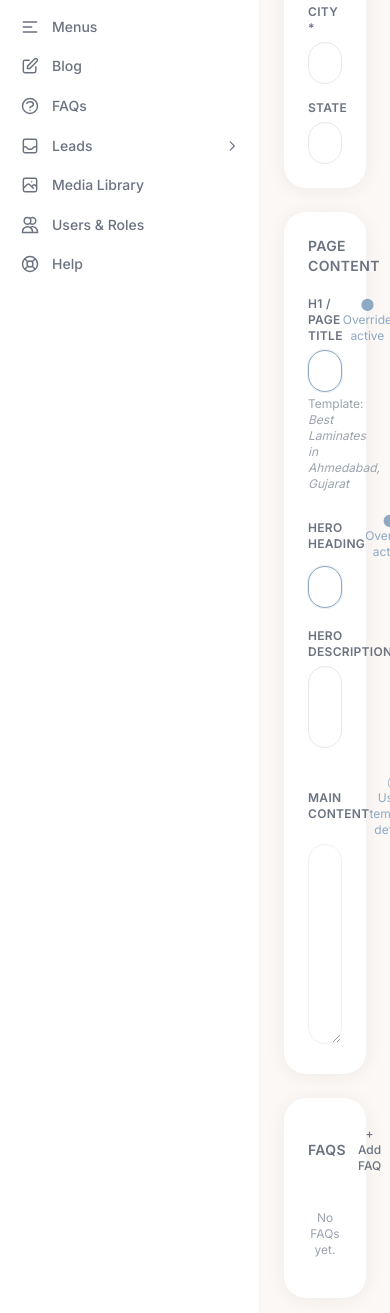
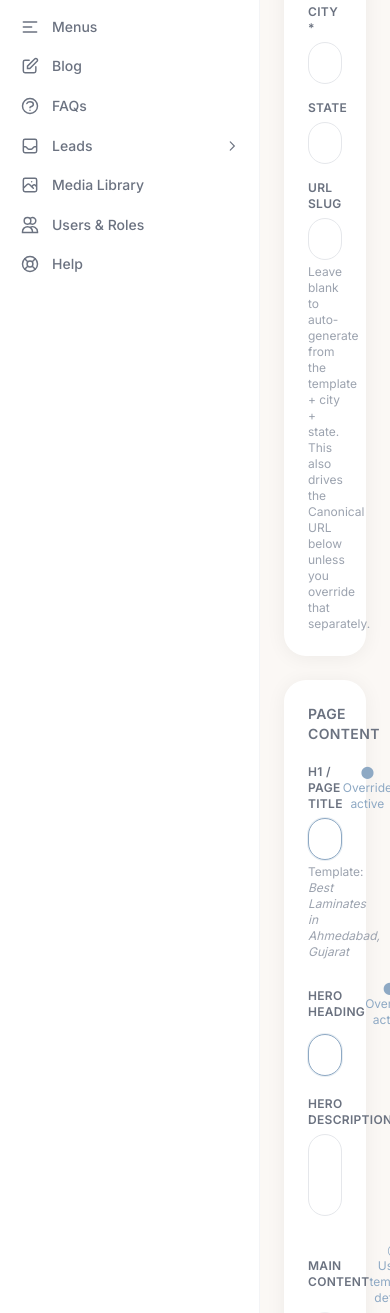
Before and after one commit to mgohel3/sanish-backend, a Django app: page /cms/city-pages/1/ in a window 390 px wide. Shown: the part 468-1781 px from the top of the page. Run offline with Django 5.2, Linux system fonts and the light colour scheme; the visitor is signed in with stand-in values (Sample User, id 1); data comes from the database, SQL or seed files in the repository; data that the repository does not hold is empty; style sheets or scripts are compiled from the project's sources; some libraries are stand-ins or nearby versions.

Commit message:
City Pages: editable URL slug + auto-generated Canonical URL
Two related gaps in the City Pages editor:
1. There was no way to set or even see a page's slug in the CMS — it was
   silently auto-generated from template + city + state on every single
   save (the edit view unconditionally reset page.slug = "" before
   saving), so a custom URL was simply not possible, and every save
   risked changing it if city/state text didn't match exactly.
2. Canonical URL was a fully manual field with zero assistance — staff
   were hand-typing the entire "https://sanishlaminate.com/<slug>/" URL
   for every page (confirmed: existing values match this pattern exactly).

Added:
- A "URL Slug" field on the Page Setup card. Leave it blank to keep the
  existing auto-generate-from-template/city/state behaviour (now via a
  _resolve_slug() helper instead of an unconditional reset); fill it in
  to pin a custom slug. Either way it's now validated for uniqueness
  with a clear error instead of a hard IntegrityError crash.
- Canonical URL gets the same override-toggle pattern already used for
  H1/Hero/Content on this same form: "Auto (from slug)" computes
  `{SITE_URL}/<slug>/` live as you type the slug; "Override active" lets
  you type any URL by hand, verbatim, same as before.
- New settings.SITE_URL (env: SITE_URL, defaults to
  https://sanishlaminate.com) — deliberately separate from FRONTEND_URL,
  which still points at staging for CMS preview links. Canonical tags
  must point at the real production domain regardless of which
  environment the CMS itself is running in.

Verified: existing pages' slug/canonical are byte-identical after a save
with both fields left blank (no silent changes), a custom slug is
accepted and used, and a colliding slug is rejected with a message
instead of crashing.

Co-Authored-By: Claude Sonnet 5 <noreply@anthropic.com>

```diff
--- a/dashboard/views/city_pages.py
+++ b/dashboard/views/city_pages.py
@@ -4,11 +4,13 @@ City Pages dashboard views — single create, bulk CSV/Excel import, manage temp
 import csv
 import io
 import json
+from django.conf import settings
 from django.db import transaction
 from django.shortcuts import render, get_object_or_404, redirect
 from django.views import View
 from django.contrib import messages
 from django.http import HttpResponse
+from django.utils.text import slugify
 
 import openpyxl
 
@@ -17,6 +19,29 @@ from dashboard.mixins import LoggedActionMixin
 from pages.models import PageTemplate, CityPage
 from catalog.models import Product
 from media_library.models import MediaAsset
+
+
+def _resolve_slug(raw_slug, template, city, state, *, exclude_pk=None):
+    """A staff-entered slug wins (slugified); otherwise fall back to the
+    template's auto pattern, exactly like before this field existed.
+    Returns (slug, error) — error is a user-facing string, or None."""
+    custom = slugify((raw_slug or "").strip())
+    slug = custom or template.build_slug(city, state)
+    qs = CityPage.objects.filter(slug=slug)
+    if exclude_pk:
+        qs = qs.exclude(pk=exclude_pk)
+    if qs.exists():
+        return slug, f"URL slug “{slug}” is already used by another city page — choose a different one."
+    return slug, None
+
+
+def _resolve_canonical(raw_canonical, slug):
+    """A staff-entered canonical URL wins verbatim; otherwise auto-build it
+    from the production site origin + this page's slug."""
+    custom = (raw_canonical or "").strip()
+    if custom:
+        return custom
+    return f"{settings.SITE_URL.rstrip('/')}/{slug}/"
 
 
 class CityPageIndexView(SEOManagerRequiredMixin, View):
@@ -80,15 +105,24 @@ class CityPageCreateView(SEOManagerRequiredMixin, LoggedActionMixin, View):
             "products":  Product.objects.filter(status="published"),
             "selected_template": template,
             "schema_choices": CityPage._meta.get_field("schema_type").choices,
+            "site_url": settings.SITE_URL.rstrip("/"),
             "active_nav": "city_pages",
         })
 
     def post(self, request):
         d = request.POST
+        template = get_object_or_404(PageTemplate, pk=d["template"])
+        city, state = d["city"], d.get("state", "")
+        slug, slug_error = _resolve_slug(d.get("slug"), template, city, state)
+        if slug_error:
+            messages.error(request, slug_error)
+            return redirect(f"{request.path}?template={template.pk}")
+
         page = CityPage(
-            template_id     = d["template"],
-            city            = d["city"],
-            state           = d.get("state", ""),
+            template        = template,
+            city            = city,
+            state           = state,
+            slug            = slug,
             h1_title        = d.get("h1_title") or None,
             hero_heading    = d.get("hero_heading") or None,
             hero_description = d.get("hero_description") or None,
@@ -99,7 +133,7 @@ class CityPageCreateView(SEOManagerRequiredMixin, LoggedActionMixin, View):
             seo_title       = d.get("seo_title", ""),
             meta_description = d.get("meta_description", ""),
             meta_keywords   = d.get("meta_keywords", ""),
-            canonical_url   = d.get("canonical_url", ""),
+            canonical_url   = _resolve_canonical(d.get("canonical_url"), slug),
             og_title        = d.get("og_title", ""),
             og_description  = d.get("og_description", ""),
             twitter_title   = d.get("twitter_title", ""),
@@ -127,15 +161,24 @@ class CityPageEditView(SEOManagerRequiredMixin, LoggedActionMixin, View):
             "products":  Product.objects.filter(status="published"),
             "selected_template": page.template,
             "schema_choices": CityPage._meta.get_field("schema_type").choices,
+            "site_url": settings.SITE_URL.rstrip("/"),
             "active_nav": "city_pages",
         })
 
     def post(self, request, pk):
         page = get_object_or_404(CityPage, pk=pk)
         d = request.POST
-        page.template_id     = d["template"]
-        page.city            = d["city"]
-        page.state           = d.get("state", "")
+        template = get_object_or_404(PageTemplate, pk=d["template"])
+        city, state = d["city"], d.get("state", "")
+        slug, slug_error = _resolve_slug(d.get("slug"), template, city, state, exclude_pk=page.pk)
+        if slug_error:
+            messages.error(request, slug_error)
+            return redirect("city_page_edit", pk=pk)
+
+        page.template        = template
+        page.city            = city
+        page.state           = state
+        page.slug             = slug
         page.h1_title        = d.get("h1_title") or None
         page.hero_heading    = d.get("hero_heading") or None
         page.hero_description = d.get("hero_description") or None
@@ -146,15 +189,13 @@ class CityPageEditView(SEOManagerRequiredMixin, LoggedActionMixin, View):
         page.seo_title       = d.get("seo_title", "")
         page.meta_description = d.get("meta_description", "")
         page.meta_keywords   = d.get("meta_keywords", "")
-        page.canonical_url   = d.get("canonical_url", "")
+        page.canonical_url   = _resolve_canonical(d.get("canonical_url"), slug)
         page.og_title        = d.get("og_title", "")
         page.og_description  = d.get("og_description", "")
         page.twitter_title   = d.get("twitter_title", "")
         page.twitter_description = d.get("twitter_description", "")
         page.schema_type     = d.get("schema_type", "")
         page.status          = d.get("status", "draft")
-        # Force slug regeneration if city/state changed
-        page.slug = ""
         page.save()
         rel_ids = d.getlist("related_products")
         page.related_products.set(rel_ids)
--- a/templates/dashboard/city_pages/form.html
+++ b/templates/dashboard/city_pages/form.html
@@ -19,6 +19,8 @@
         metaTitle: '{{ page.seo_title|default:''|escapejs }}',
         metaDesc:  '{{ page.meta_description|default:''|escapejs }}',
         templateId: '{{ page.template_id|default:''|escapejs }}',
+        slug: '{{ page.slug|default:''|escapejs }}',
+        overrideCanonical: {{ page.canonical_url|yesno:'true,false' }},
         addFaq() { this.faqs.push({q:'',a:''}); },
         removeFaq(i) { this.faqs.splice(i,1); },
         addWhyUs() { this.whyUs.push({title:'',desc:''}); },
@@ -85,6 +87,11 @@
           <div>
             <label class="form-label">State</label>
             <input type="text" name="state" value="{{ page.state|default:'' }}" class="form-input" placeholder="Gujarat"/>
+          </div>
+          <div class="sm:col-span-2">
+            <label class="form-label">URL Slug</label>
+            <input type="text" name="slug" x-model="slug" class="form-input" placeholder="{{ page.slug|default:'auto-generated-from-template-city-state' }}"/>
+            <p class="form-hint">Leave blank to auto-generate from the template + city + state. This also drives the Canonical URL below unless you override that separately.</p>
           </div>
         </div>
       </div>
@@ -203,7 +210,18 @@
           <textarea name="meta_description" x-model="metaDesc" rows="3" class="form-input resize-none"></textarea>
         </div>
         <div><label class="form-label">Meta Keywords</label><input type="text" name="meta_keywords" value="{{ page.meta_keywords|default:'' }}" class="form-input"/></div>
-        <div><label class="form-label">Canonical URL</label><input type="url" name="canonical_url" value="{{ page.canonical_url|default:'' }}" class="form-input" placeholder="https://…"/></div>
+        <div>
+          <div class="flex items-center justify-between mb-1.5">
+            <label class="form-label mb-0">Canonical URL</label>
+            <button type="button" @click="overrideCanonical = !overrideCanonical" class="text-xs text-accent hover:underline" x-text="overrideCanonical ? '⬤ Override active' : '◯ Auto (from slug)'"></button>
+          </div>
+          <input type="url" name="canonical_url" value="{{ page.canonical_url|default:'' }}"
+                 x-show="overrideCanonical" placeholder="https://…" class="form-input border-accent ring-1 ring-accent/20"/>
+          <div x-show="!overrideCanonical" x-cloak
+               class="form-input opacity-60 cursor-not-allowed truncate"
+               x-text="'{{ site_url }}/' + (slug || '…') + '/'"></div>
+          <p class="form-hint">Auto mode always follows the URL Slug above — switch to override only to point this page's canonical at a different URL.</p>
+        </div>
 
         <!-- Schema Type -->
         <div>
```
Also changed, not shown: config/settings/base.py (+8 -0 lines).
